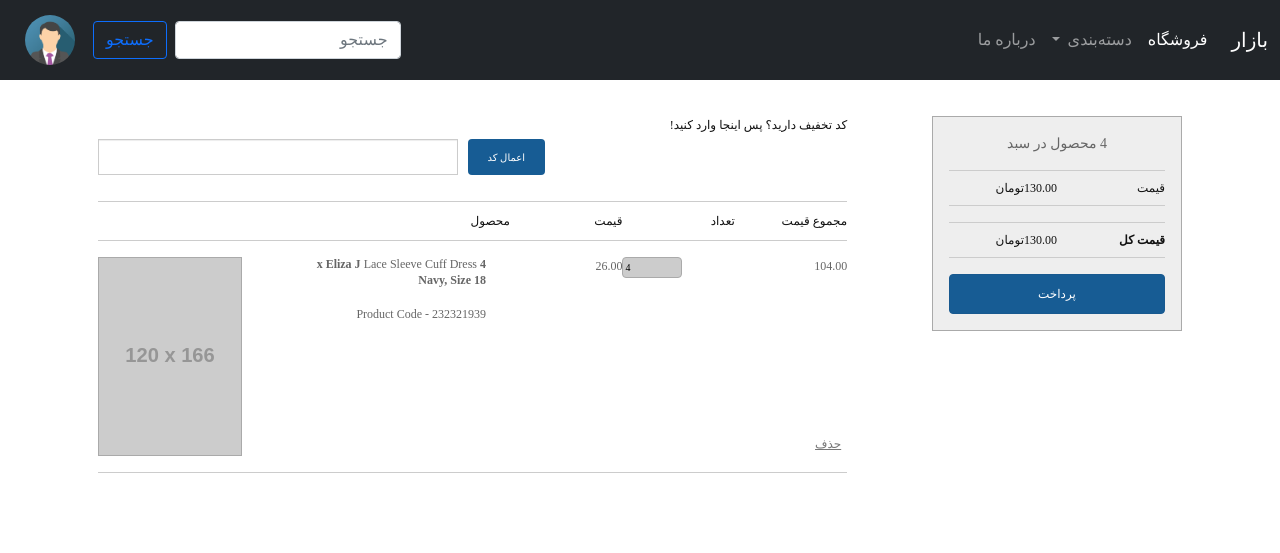
After one commit to jinstar0112/e-commerce, a Django app: page /order/basket/ in a window 1280 px wide. The commit adds this page. Shown: the top 553 px of the page. Run offline with Django 3.2, Linux system fonts and the light colour scheme; the visitor is signed in with stand-in values (Sample User, id 1); grey boxes labelled with a size stand in for pictures from a placeholder-image service; some libraries are stand-ins or nearby versions; some web fonts are replaced.

Commit message:
basket page improved [front/backend].

```diff
--- /dev/null
+++ b/orders/templates/basket.html
@@ -0,0 +1,146 @@
+{% extends 'base.html' %}
+{% load static %}
+{% load bootstrap4 %}
+{% bootstrap_css %}
+
+{% block title %}Basket{% endblock %}
+
+{% block Bootstrap %}
+    <link rel="stylesheet" href="https://cdn.jsdelivr.net/npm/bootstrap@5.0.2/dist/css/bootstrap.rtl.min.css" integrity="sha384-gXt9imSW0VcJVHezoNQsP+TNrjYXoGcrqBZJpry9zJt8PCQjobwmhMGaDHTASo9N" crossorigin="anonymous">
+
+    <!-- Custom styles for this template -->
+    <link rel="stylesheet" href="{% static 'css/basket.css' %}">
+{% endblock %}
+
+{% block content %}
+    <header>
+      <nav class="navbar navbar-expand-md navbar-dark fixed-top bg-dark">
+        <div class="container-fluid">
+          <a class="navbar-brand" href="/">بازار</a>
+          <button class="navbar-toggler" type="button" data-bs-toggle="collapse" data-bs-target="#navbarCollapse" aria-controls="navbarCollapse" aria-expanded="false" aria-label="تبديل التنقل">
+            <span class="navbar-toggler-icon"></span>
+          </button>
+          <div class="collapse navbar-collapse" id="navbarCollapse">
+            <ul class="navbar-nav me-auto mb-2 mb-md-0">
+              <li class="nav-item">
+                <a class="nav-link active" aria-current="page" href="{% url 'products' %}">فروشگاه</a>
+              </li>
+
+          <li class="nav-item dropdown">
+              <a class="nav-link dropdown-toggle" href="#" id="navbarDarkDropdownMenuLink" role="button" data-bs-toggle="dropdown" aria-expanded="false">
+                دسته&zwnj;بندی
+              </a>
+              <ul class="dropdown-menu dropdown-menu-dark" aria-labelledby="navbarDarkDropdownMenuLink">
+                  {% for category in categories %}
+                    <li><a class="dropdown-item" href="#">{{ category.title }}</a></li>
+                  {% endfor %}
+              </ul>
+          </li>
+              <li class="nav-item">
+                  <a class="nav-link" href="#">درباره ما</a>
+              </li>
+          </ul>
+
+              <form class="d-flex">
+                <input class="form-control me-2" type="search" placeholder="جستجو" aria-label="جستجو">
+                <button class="btn btn-outline-primary" type="submit">جستجو</button>
+              </form>
+
+            {% if user.is_authenticated %}
+              <div class="dropstart">
+                    <a class="btn  dropdown" href="#" role="button" id="dropdownMenuLink" data-bs-toggle="dropdown" aria-expanded="false">
+                        <img class="Avatar " alt="Avatar " src="/static/img/profile.png">
+                    </a>
+
+                    <ul class="dropdown-menu" aria-labelledby="dropdownMenuLink">
+                        <li>
+                            <p class="dropdown-header"><b>{{ user }}</b></p>
+                        </li>
+                        <li><a class="dropdown-item " href="{% url 'profile' %}">حساب شخصی</a></li>
+                        <li><a class="dropdown-item " href="">سبد</a></li>
+                        <li>
+                            <hr class="dropdown-divider ">
+                        </li>
+                        <li>
+                            <form method="post" action="{% url 'account_logout' %}">
+                              {% csrf_token %}
+                              {% if redirect_field_value %}
+                              <input type="hidden" name="{{ redirect_field_name }}" value="{{ redirect_field_value }}"/>
+                              {% endif %}
+                              <button class="dropdown-item text-danger" type="submit">خروج</button>
+                            </form>
+                        </li>
+
+                    </ul>
+                </div>
+              {% else %}
+                <a class="login link-light" href="{% url 'account_login' %}">ورود</a>
+              {% endif %}
+
+          </div>
+        </div>
+      </nav>
+    </header>
+
+  <main class="container">
+    <div class="basket">
+      <div class="basket-module">
+        <label for="promo-code" dir="">کد تخفیف دارید؟ پس اینجا وارد کنید!</label>
+        <input id="promo-code" type="text" name="promo-code" maxlength="5" class="promo-code-field">
+        <button class="promo-code-cta  btn-primary">اعمال کد</button>
+      </div>
+      <div class="basket-labels">
+        <ul class="basket-ul">
+          <li class="item item-heading basket-li">محصول</li>
+          <li class="price basket-li">قیمت</li>
+          <li class="quantity basket-li">تعداد</li>
+          <li class="subtotal basket-li">مجموع قیمت</li>
+        </ul>
+      </div>
+      <div class="basket-product">
+        <div class="item">
+          <div class="product-image">
+            <img src="http://placehold.it/120x166" alt="Placholder Image 2" class="product-frame">
+          </div>
+          <div class="product-details">
+            <h1><strong><span class="item-quantity">4</span> x Eliza J</strong> Lace Sleeve Cuff Dress</h1>
+            <p><strong>Navy, Size 18</strong></p>
+            <p>Product Code - 232321939</p>
+          </div>
+        </div>
+        <div class="price">26.00</div>
+        <div class="quantity" dir>
+          <input type="number" value="4" min="1" class="quantity-field">
+        </div>
+        <div class="subtotal">104.00</div>
+        <div class="remove">
+          <button>حذف</button>
+        </div>
+      </div>
+
+    </div>
+    <aside>
+      <div class="summary">
+        <div class="summary-total-items"><span class="total-items"></span> محصول در سبد</div>
+        <div class="summary-subtotal">
+          <div class="subtotal-value final-value" id="basket-subtotal">130.00</div>
+          <div class="subtotal-title">قیمت</div>
+          <div class="summary-promo hide">
+            <div class="promo-title">Promotion</div>
+            <div class="promo-value final-value" id="basket-promo"></div>
+          </div>
+        </div>
+
+        <div class="summary-total">
+          <div class="total-value final-value" id="basket-total">130.00</div>
+          <div class="total-title">قیمت کل</div>
+        </div>
+        <div class="summary-checkout">
+          <button class="checkout-cta btn btn-primary">پرداخت</button>
+        </div>
+      </div>
+    </aside>
+  </main>
+{% endblock %}
+
+{% block js %}<script src="{% static 'js/basket.js' %}"></script>{% endblock %}
--- a/orders/urls.py
+++ b/orders/urls.py
@@ -1,3 +1,7 @@
+from django.urls import path
+from .views import basket_view
+
 urlpatterns = [
+    path('basket/', basket_view, name='basket'),
 
 ]
--- a/orders/views.py
+++ b/orders/views.py
@@ -1,3 +1,12 @@
-from django.shortcuts import render
+from django.shortcuts import render, redirect
+from django.urls import reverse
 
-# Create your views here.
+
+def basket_view(request):
+    if request.user.is_authenticated:
+
+        context = {
+        }
+        return render(request, 'basket.html', context)
+
+    return redirect(reverse("account_login"))
--- a/products/templates/products/home.html
+++ b/products/templates/products/home.html
@@ -97,7 +97,7 @@
                         <p class="dropdown-header"><b>{{ user }}</b></p>
                     </li>
                     <li><a class="dropdown-item " href="{% url 'profile' %}">حساب شخصی</a></li>
-                    <li><a class="dropdown-item " href="">سبد</a></li>
+                    <li><a class="dropdown-item " href="{% url 'basket' %}">سبد</a></li>
                     <li>
                         <hr class="dropdown-divider ">
                     </li>
--- /dev/null
+++ b/static/css/basket.css
@@ -0,0 +1,422 @@
+html,
+html a {
+  -webkit-font-smoothing: antialiased;
+  text-shadow: 1px 1px 1px rgba(0, 0, 0, 0.004);
+}
+
+body {
+  margin-bottom: 65px;
+  background-color: #fff;
+  color: #666;
+}
+
+header {
+    margin-bottom: 100px;
+}
+
+.dropdown-item text-danger {
+  background: none!important;
+  border: none;
+  padding: 0!important;
+  color: #069;
+  text-decoration: underline;
+  cursor: pointer;
+}
+
+ .Avatar {
+   border-radius: 50%;
+   width: 50px;
+   height: 50px;
+   margin-right: 5px;
+ }
+
+.login {
+  margin-right: 25px;
+  margin-left:  5px;
+}
+
+.btn-primary {
+    background-color: #175c94 !important;
+    border-color: #18598f !important;
+}
+
+
+strong {
+  font-weight: bold;
+}
+
+p {
+  /*margin: 0.75rem 0 0;*/
+}
+
+h1 {
+  font-size: 0.75rem;
+  font-weight: normal;
+  margin: 0;
+  padding: 0;
+}
+
+input,
+button {
+  border: 0 none;
+  outline: 0 none;
+}
+
+button {
+  background-color: #666;
+  color: #fff;
+}
+
+button:hover,
+button:focus {
+  background-color: #555;
+}
+
+img,
+.basket-module,
+.basket-labels,
+.basket-product {
+  width: 100%;
+}
+
+input,
+button,
+.basket,
+.basket-module,
+.basket-labels,
+.item,
+.price,
+.quantity,
+.subtotal,
+.basket-product,
+.product-image,
+.product-details {
+  float: left;
+}
+
+.subtotal-value:after,
+.total-value:after,
+.promo-value:after {
+  content: 'تومان';
+}
+
+.hide {
+  display: none;
+}
+
+main {
+  clear: both;
+  font-size: 0.75rem;
+  margin: 0 auto;
+  overflow: hidden;
+  padding: 1rem 0;
+  width: 960px;
+}
+
+.basket,
+aside {
+  padding: 0 1rem;
+  -webkit-box-sizing: border-box;
+  -moz-box-sizing: border-box;
+  box-sizing: border-box;
+}
+
+.basket {
+  width: 70%;
+}
+
+.basket-module {
+  color: #111;
+}
+
+label {
+  display: block;
+  margin-bottom: 0.3125rem;
+}
+
+.promo-code-field {
+  border: 1px solid #ccc;
+  padding: 0.5rem;
+  text-transform: uppercase;
+  transition: all 0.2s linear;
+  width: 48%;
+  -webkit-box-shadow: inset 0 1px 1px rgba(0, 0, 0, .075);
+  -moz-box-shadow: inset 0 1px 1px rgba(0, 0, 0, .075);
+  -o-box-shadow: inset 0 1px 1px rgba(0, 0, 0, .075);
+  box-shadow: inset 0 1px 1px rgba(0, 0, 0, .075);
+}
+
+.promo-code-field:hover,
+.promo-code-field:focus {
+  border: 1px solid #999;
+}
+
+.promo-code-cta {
+  border-radius: 4px;
+  font-size: 0.625rem;
+  margin-left: 0.625rem;
+  padding: 0.6875rem 1.25rem 0.625rem;
+}
+
+.basket-labels {
+  border-top: 1px solid #ccc;
+  border-bottom: 1px solid #ccc;
+  margin-top: 1.625rem;
+}
+
+.basket-ul {
+  list-style: none;
+  margin: 0;
+  padding: 0;
+}
+
+.basket-li {
+  color: #111;
+  display: inline-block;
+  padding: 0.625rem 0;
+}
+
+li.price:before,
+li.subtotal:before {
+  content: '';
+}
+
+.item {
+  width: 55%;
+}
+
+.price,
+.quantity,
+.subtotal {
+  width: 15%;
+}
+
+.subtotal {
+  text-align: right;
+}
+
+.remove {
+  bottom: 1.125rem;
+  float: right;
+  position: absolute;
+  right: 0;
+  text-align: right;
+  width: 45%;
+}
+
+.remove button {
+  background-color: transparent;
+  color: #777;
+  float: none;
+  text-decoration: underline;
+  text-transform: uppercase;
+}
+
+.item-heading {
+  padding-left: 4.375rem;
+  -webkit-box-sizing: border-box;
+  -moz-box-sizing: border-box;
+  box-sizing: border-box;
+}
+
+.basket-product {
+  border-bottom: 1px solid #ccc;
+  padding: 1rem 0;
+  position: relative;
+}
+
+.product-image {
+  width: 35%;
+}
+
+.product-details {
+  width: 65%;
+}
+
+.product-frame {
+  border: 1px solid #aaa;
+}
+
+.product-details {
+  padding: 0 1.5rem;
+  -webkit-box-sizing: border-box;
+  -moz-box-sizing: border-box;
+  box-sizing: border-box;
+}
+
+.quantity-field {
+  background-color: #ccc;
+  border: 1px solid #aaa;
+  border-radius: 4px;
+  font-size: 0.625rem;
+  padding: 2px;
+  width: 3.75rem;
+}
+
+aside {
+  float: right;
+  position: relative;
+  width: 30%;
+}
+
+.summary {
+  background-color: #eee;
+  border: 1px solid #aaa;
+  padding: 1rem;
+  position: fixed;
+  width: 250px;
+  -webkit-box-sizing: border-box;
+  -moz-box-sizing: border-box;
+  box-sizing: border-box;
+}
+
+.summary-total-items {
+  color: #666;
+  font-size: 0.875rem;
+  text-align: center;
+}
+
+.summary-subtotal,
+.summary-total {
+  border-top: 1px solid #ccc;
+  border-bottom: 1px solid #ccc;
+  clear: both;
+  margin: 1rem 0;
+  overflow: hidden;
+  padding: 0.5rem 0;
+}
+
+.subtotal-title,
+.subtotal-value,
+.total-title,
+.total-value,
+.promo-title,
+.promo-value {
+  color: #111;
+  float: left;
+  width: 50%;
+}
+
+.summary-promo {
+  -webkit-transition: all .3s ease;
+  -moz-transition: all .3s ease;
+  -o-transition: all .3s ease;
+  transition: all .3s ease;
+}
+
+.promo-title {
+  float: left;
+  width: 70%;
+}
+
+.promo-value {
+  color: #8B0000;
+  float: left;
+  text-align: right;
+  width: 30%;
+}
+
+.summary-delivery {
+  padding-bottom: 3rem;
+}
+
+.subtotal-value,
+.total-value {
+  text-align: right;
+}
+
+.total-title {
+  font-weight: bold;
+  text-transform: uppercase;
+}
+
+.summary-checkout {
+  display: block;
+}
+
+.checkout-cta {
+  display: block;
+  float: none;
+  font-size: 0.75rem;
+  text-align: center;
+  text-transform: uppercase;
+  padding: 0.625rem 0;
+  width: 100%;
+}
+
+/*.summary-delivery-selection {*/
+/*  background-color: #ccc;*/
+/*  border: 1px solid #aaa;*/
+/*  border-radius: 4px;*/
+/*  display: block;*/
+/*  font-size: 0.625rem;*/
+/*  height: 34px;*/
+/*  width: 100%;*/
+/*}*/
+
+@media screen and (max-width: 640px) {
+  aside,
+  .basket,
+  .summary,
+  .item,
+  .remove {
+    width: 100%;
+  }
+  .basket-labels {
+    display: none;
+  }
+  .basket-module {
+    margin-bottom: 1rem;
+  }
+  .item {
+    margin-bottom: 1rem;
+  }
+  .product-image {
+    width: 40%;
+  }
+  .product-details {
+    width: 60%;
+  }
+  .price,
+  .subtotal {
+    width: 33%;
+  }
+  .quantity {
+    text-align: right;
+    width: 34%;
+  }
+  .quantity-field {
+    float: right;
+  }
+  .remove {
+    bottom: 0;
+    text-align: left;
+    margin-top: 0.75rem;
+    position: relative;
+  }
+  .remove button {
+    padding: 0;
+  }
+  .summary {
+    margin-top: 1.25rem;
+    position: relative;
+  }
+}
+
+@media screen and (min-width: 641px) and (max-width: 960px) {
+  aside {
+    padding: 0 1rem 0 0;
+  }
+  .summary {
+    width: 28%;
+  }
+}
+
+@media screen and (max-width: 960px) {
+  main {
+    width: 100%;
+  }
+  .product-details {
+    padding: 0 1rem;
+  }
+}
--- /dev/null
+++ b/static/js/basket.js
@@ -0,0 +1,125 @@
+/* Set values + misc */
+var promoCode;
+var promoPrice;
+var fadeTime = 300;
+
+/* Assign actions */
+$('.quantity input').change(function() {
+  updateQuantity(this);
+});
+
+$('.remove button').click(function() {
+  removeItem(this);
+});
+
+$(document).ready(function() {
+  updateSumItems();
+});
+
+$('.promo-code-cta').click(function() {
+
+  promoCode = $('#promo-code').val();
+
+  if (promoCode == '10off' || promoCode == '10OFF') {
+    //If promoPrice has no value, set it as 10 for the 10OFF promocode
+    if (!promoPrice) {
+      promoPrice = 10;
+    } else if (promoCode) {
+      promoPrice = promoPrice * 1;
+    }
+  } else if (promoCode != '') {
+    alert("Invalid Promo Code");
+    promoPrice = 0;
+  }
+  //If there is a promoPrice that has been set (it means there is a valid promoCode input) show promo
+  if (promoPrice) {
+    $('.summary-promo').removeClass('hide');
+    $('.promo-value').text(promoPrice.toFixed(2));
+    recalculateCart(true);
+  }
+});
+
+/* Recalculate cart */
+function recalculateCart(onlyTotal) {
+  var subtotal = 0;
+
+  /* Sum up row totals */
+  $('.basket-product').each(function() {
+    subtotal += parseFloat($(this).children('.subtotal').text());
+  });
+
+  /* Calculate totals */
+  var total = subtotal;
+
+  //If there is a valid promoCode, and subtotal < 10 subtract from total
+  var promoPrice = parseFloat($('.promo-value').text());
+  if (promoPrice) {
+    if (subtotal >= 10) {
+      total -= promoPrice;
+    } else {
+      alert('Order must be more than £10 for Promo code to apply.');
+      $('.summary-promo').addClass('hide');
+    }
+  }
+
+  /*If switch for update only total, update only total display*/
+  if (onlyTotal) {
+    /* Update total display */
+    $('.total-value').fadeOut(fadeTime, function() {
+      $('#basket-total').html(total.toFixed(2));
+      $('.total-value').fadeIn(fadeTime);
+    });
+  } else {
+    /* Update summary display. */
+    $('.final-value').fadeOut(fadeTime, function() {
+      $('#basket-subtotal').html(subtotal.toFixed(2));
+      $('#basket-total').html(total.toFixed(2));
+      if (total == 0) {
+        $('.checkout-cta').fadeOut(fadeTime);
+      } else {
+        $('.checkout-cta').fadeIn(fadeTime);
+      }
+      $('.final-value').fadeIn(fadeTime);
+    });
+  }
+}
+
+/* Update quantity */
+function updateQuantity(quantityInput) {
+  /* Calculate line price */
+  var productRow = $(quantityInput).parent().parent();
+  var price = parseFloat(productRow.children('.price').text());
+  var quantity = $(quantityInput).val();
+  var linePrice = price * quantity;
+
+  /* Update line price display and recalc cart totals */
+  productRow.children('.subtotal').each(function() {
+    $(this).fadeOut(fadeTime, function() {
+      $(this).text(linePrice.toFixed(2));
+      recalculateCart();
+      $(this).fadeIn(fadeTime);
+    });
+  });
+
+  productRow.find('.item-quantity').text(quantity);
+  updateSumItems();
+}
+
+function updateSumItems() {
+  var sumItems = 0;
+  $('.quantity input').each(function() {
+    sumItems += parseInt($(this).val());
+  });
+  $('.total-items').text(sumItems);
+}
+
+/* Remove item from cart */
+function removeItem(removeButton) {
+  /* Remove row from DOM and recalc cart total */
+  var productRow = $(removeButton).parent().parent();
+  productRow.slideUp(fadeTime, function() {
+    productRow.remove();
+    recalculateCart();
+    updateSumItems();
+  });
+}
```
Also changed, not shown: orders/templates/Basket.html (deleted).
